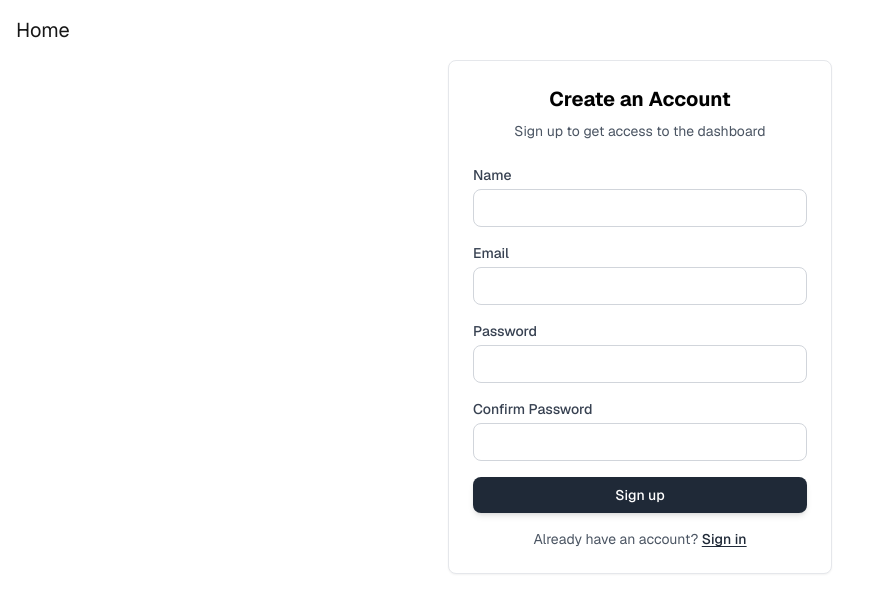
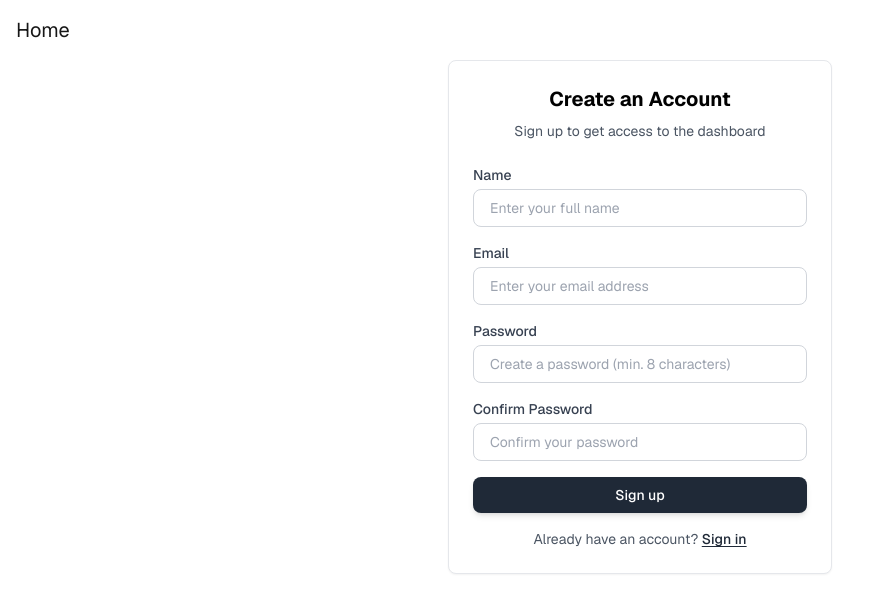
Before and after one commit to aladin002dz/next-auth-prototype-ii, a Next.js app: page /signup in a window 1280 px wide. Shown: the top 612 px of the page, without its empty margins (0-878 px from the left). Built offline with nearby package versions, Linux system fonts and the light colour scheme; no server answers.

Commit message:
feat: implement Zod and React Hook Form for authentication forms

```diff
--- a/components/cred-signin-client.tsx
+++ b/components/cred-signin-client.tsx
@@ -1,22 +1,42 @@
 "use client"
-import { useState, ChangeEvent } from 'react';
+import { useState } from 'react';
 import { signIn } from 'next-auth/react';
-import { useRouter } from "next/navigation"
+import { useRouter } from "next/navigation";
+import { z } from 'zod';
+import { useForm } from 'react-hook-form';
+import { zodResolver } from '@hookform/resolvers/zod';
+
+// Define the form schema with Zod
+const formSchema = z.object({
+  email: z.string().email('Please enter a valid email address'),
+  password: z.string().min(8, 'Password must be at least 8 characters'),
+});
+
+// Type for our form data based on the schema
+type FormData = z.infer<typeof formSchema>;
 
 export default function ClientCredentialsSignIn() {
-    const router = useRouter()
+    const router = useRouter();
     const [error, setError] = useState<string | null>(null);
     const [loading, setLoading] = useState<boolean>(false);
-    const [data, setData] = useState({ email: 'aurore@domain.com', password: '12345678' });
-    const handleChange = (e: ChangeEvent<HTMLInputElement>) => {
-        const { name, value } = e.target;
-        setData(prevData => ({ ...prevData, [name]: value }));
-    };
 
-    const handleSubmit = async (e: React.FormEvent) => {
-        e.preventDefault();
+    // Initialize React Hook Form with Zod resolver
+    const {
+        register,
+        handleSubmit,
+        formState: { errors },
+    } = useForm<FormData>({
+        resolver: zodResolver(formSchema),
+        defaultValues: {
+            email: '',
+            password: '',
+        },
+    });
+
+    const onSubmit = async (data: FormData) => {
         setError(null);
         setLoading(true);
+
         try {
             const result = await signIn("credentials", {
                 email: data.email,
@@ -24,6 +44,7 @@ export default function ClientCredentialsSignIn() {
                 redirect: false,
                 //redirectTo: "/dashboard"
             });
+
             if (result?.error) {
                 if (result.error === "Configuration")
                     setError("Invalid credentials");
@@ -31,14 +52,15 @@ export default function ClientCredentialsSignIn() {
                     setError(result.error);
             }
             else {
-                router.push("/dashboard")
-                router.refresh()
-                return
+                router.push("/dashboard");
+                router.refresh();
+                return;
             }
         } catch (error) {
             console.error("An unexpected error occurred:", error);
             setError('An unexpected error occurred');
         }
+
         setLoading(false);
     };
 
@@ -49,19 +71,20 @@ export default function ClientCredentialsSignIn() {
                     {error}
                 </div>
             )}
-            <form onSubmit={handleSubmit} className="space-y-4">
+            <form onSubmit={handleSubmit(onSubmit)} className="space-y-4">
                 <div>
                     <label className="block text-sm font-medium text-gray-700 mb-1">
                         Email
                     </label>
                     <input
                         type="email"
-                        name="email"
-                        value={data.email}
-                        onChange={handleChange}
-                        required
-                        className="w-full rounded-lg border border-gray-300 px-4 py-2 text-sm focus:outline-none focus:ring-2 focus:ring-gray-300"
+                        placeholder="Enter your email address"
+                        {...register('email')}
+                        className={`w-full rounded-lg border ${errors.email ? 'border-red-300' : 'border-gray-300'} px-4 py-2 text-sm focus:outline-none focus:ring-2 ${errors.email ? 'focus:ring-red-300' : 'focus:ring-gray-300'}`}
                     />
+                    {errors.email && (
+                        <p className="mt-1 text-sm text-red-500">{errors.email.message}</p>
+                    )}
                 </div>
                 <div>
                     <label className="block text-sm font-medium text-gray-700 mb-1">
@@ -69,12 +92,13 @@ export default function ClientCredentialsSignIn() {
                     </label>
                     <input
                         type="password"
-                        name="password"
-                        value={data.password}
-                        onChange={handleChange}
-                        required
-                        className="w-full rounded-lg border border-gray-300 px-4 py-2 text-sm focus:outline-none focus:ring-2 focus:ring-gray-300"
+                        placeholder="Enter your password"
+                        {...register('password')}
+                        className={`w-full rounded-lg border ${errors.password ? 'border-red-300' : 'border-gray-300'} px-4 py-2 text-sm focus:outline-none focus:ring-2 ${errors.password ? 'focus:ring-red-300' : 'focus:ring-gray-300'}`}
                     />
+                    {errors.password && (
+                        <p className="mt-1 text-sm text-red-500">{errors.password.message}</p>
+                    )}
                 </div>
                 <button
                     disabled={loading}
--- a/components/cred-signup-client.tsx
+++ b/components/cred-signup-client.tsx
@@ -1,39 +1,47 @@
 "use client"
-import { useState, ChangeEvent } from 'react';
+import { useState } from 'react';
 import { signIn } from 'next-auth/react';
-import { useRouter } from "next/navigation"
+import { useRouter } from "next/navigation";
 import { registerUser } from '@/app/actions/auth';
+import { z } from 'zod';
+import { useForm } from 'react-hook-form';
+import { zodResolver } from '@hookform/resolvers/zod';
+
+// Define the form schema with Zod
+const formSchema = z.object({
+  name: z.string().min(2, 'Name must be at least 2 characters'),
+  email: z.string().email('Please enter a valid email address'),
+  password: z.string().min(8, 'Password must be at least 8 characters'),
+  confirmPassword: z.string()
+}).refine((data) => data.password === data.confirmPassword, {
+  message: "Passwords do not match",
+  path: ["confirmPassword"],
+});
+
+// Type for our form data based on the schema
+type FormData = z.infer<typeof formSchema>;
 
 export default function ClientCredentialsSignUp() {
-    const router = useRouter()
+    const router = useRouter();
     const [error, setError] = useState<string | null>(null);
     const [loading, setLoading] = useState<boolean>(false);
-    const [data, setData] = useState({
-        name: '',
-        email: '',
-        password: '',
-        confirmPassword: ''
+
+    // Initialize React Hook Form with Zod resolver
+    const {
+        register,
+        handleSubmit,
+        formState: { errors },
+    } = useForm<FormData>({
+        resolver: zodResolver(formSchema),
+        defaultValues: {
+            name: '',
+            email: '',
+            password: '',
+            confirmPassword: '',
+        },
     });
 
-    const handleChange = (e: ChangeEvent<HTMLInputElement>) => {
-        const { name, value } = e.target;
-        setData(prevData => ({ ...prevData, [name]: value }));
-    };
-
-    const handleSubmit = async (e: React.FormEvent) => {
-        e.preventDefault();
-
-        // Validate form data
-        if (data.password !== data.confirmPassword) {
-            setError("Passwords do not match");
-            return;
-        }
-
-        if (data.password.length < 8) {
-            setError("Password must be at least 8 characters long");
-            return;
-        }
-
+    const onSubmit = async (data: FormData) => {
         setError(null);
         setLoading(true);
 
@@ -74,19 +82,20 @@ export default function ClientCredentialsSignUp() {
                     {error}
                 </div>
             )}
-            <form onSubmit={handleSubmit} className="space-y-4">
+            <form onSubmit={handleSubmit(onSubmit)} className="space-y-4">
                 <div>
                     <label className="block text-sm font-medium text-gray-700 mb-1">
                         Name
                     </label>
                     <input
                         type="text"
-                        name="name"
-                        value={data.name}
-                        onChange={handleChange}
-                        required
-                        className="w-full rounded-lg border border-gray-300 px-4 py-2 text-sm text-gray-900 focus:outline-none focus:ring-2 focus:ring-gray-300"
+                        placeholder="Enter your full name"
+                        {...register('name')}
+                        className={`w-full rounded-lg border ${errors.name ? 'border-red-300' : 'border-gray-300'} px-4 py-2 text-sm text-gray-900 focus:outline-none focus:ring-2 ${errors.name ? 'focus:ring-red-300' : 'focus:ring-gray-300'}`}
                     />
+                    {errors.name && (
+                        <p className="mt-1 text-sm text-red-500">{errors.name.message}</p>
+                    )}
                 </div>
                 <div>
                     <label className="block text-sm font-medium text-gray-700 mb-1">
@@ -94,12 +103,13 @@ export default function ClientCredentialsSignUp() {
                     </label>
                     <input
                         type="email"
-                        name="email"
-                        value={data.email}
-                        onChange={handleChange}
-                        required
-                        className="w-full rounded-lg border border-gray-300 px-4 py-2 text-sm text-gray-900 focus:outline-none focus:ring-2 focus:ring-gray-300"
+                        placeholder="Enter your email address"
+                        {...register('email')}
+                        className={`w-full rounded-lg border ${errors.email ? 'border-red-300' : 'border-gray-300'} px-4 py-2 text-sm text-gray-900 focus:outline-none focus:ring-2 ${errors.email ? 'focus:ring-red-300' : 'focus:ring-gray-300'}`}
                     />
+                    {errors.email && (
+                        <p className="mt-1 text-sm text-red-500">{errors.email.message}</p>
+                    )}
                 </div>
                 <div>
                     <label className="block text-sm font-medium text-gray-700 mb-1">
@@ -107,12 +117,13 @@ export default function ClientCredentialsSignUp() {
                     </label>
                     <input
                         type="password"
-                        name="password"
-                        value={data.password}
-                        onChange={handleChange}
-                        required
-                        className="w-full rounded-lg border border-gray-300 px-4 py-2 text-sm text-gray-900 focus:outline-none focus:ring-2 focus:ring-gray-300"
+                        placeholder="Create a password (min. 8 characters)"
+                        {...register('password')}
+                        className={`w-full rounded-lg border ${errors.password ? 'border-red-300' : 'border-gray-300'} px-4 py-2 text-sm text-gray-900 focus:outline-none focus:ring-2 ${errors.password ? 'focus:ring-red-300' : 'focus:ring-gray-300'}`}
                     />
+                    {errors.password && (
+                        <p className="mt-1 text-sm text-red-500">{errors.password.message}</p>
+                    )}
                 </div>
                 <div>
                     <label className="block text-sm font-medium text-gray-700 mb-1">
@@ -120,12 +131,13 @@ export default function ClientCredentialsSignUp() {
                     </label>
                     <input
                         type="password"
-                        name="confirmPassword"
-                        value={data.confirmPassword}
-                        onChange={handleChange}
-                        required
-                        className="w-full rounded-lg border border-gray-300 px-4 py-2 text-sm text-gray-900 focus:outline-none focus:ring-2 focus:ring-gray-300"
+                        placeholder="Confirm your password"
+                        {...register('confirmPassword')}
+                        className={`w-full rounded-lg border ${errors.confirmPassword ? 'border-red-300' : 'border-gray-300'} px-4 py-2 text-sm text-gray-900 focus:outline-none focus:ring-2 ${errors.confirmPassword ? 'focus:ring-red-300' : 'focus:ring-gray-300'}`}
                     />
+                    {errors.confirmPassword && (
+                        <p className="mt-1 text-sm text-red-500">{errors.confirmPassword.message}</p>
+                    )}
                 </div>
                 <button
                     disabled={loading}
--- a/package.json
+++ b/package.json
@@ -10,13 +10,16 @@
   },
   "dependencies": {
     "@auth/prisma-adapter": "^2.7.2",
+    "@hookform/resolvers": "^4.1.3",
     "@prisma/client": "^6.5.0",
     "@types/bcryptjs": "^2.4.6",
     "bcryptjs": "^3.0.2",
     "next": "^15.2.3",
     "next-auth": "^5.0.0-beta.25",
     "react": "^19.0.0",
-    "react-dom": "^19.0.0"
+    "react-dom": "^19.0.0",
+    "react-hook-form": "^7.54.2",
+    "zod": "^3.24.2"
   },
   "devDependencies": {
     "@eslint/eslintrc": "^3",
```
Also changed, not shown: 2 other files (tests, documents, lock files or other folders).
